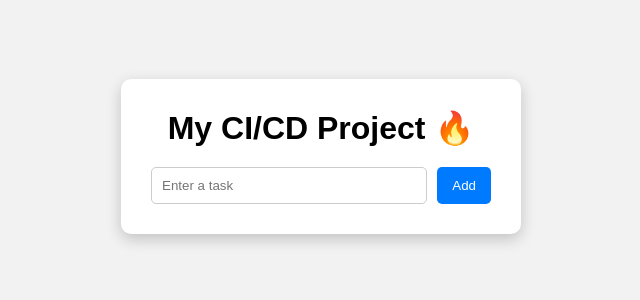
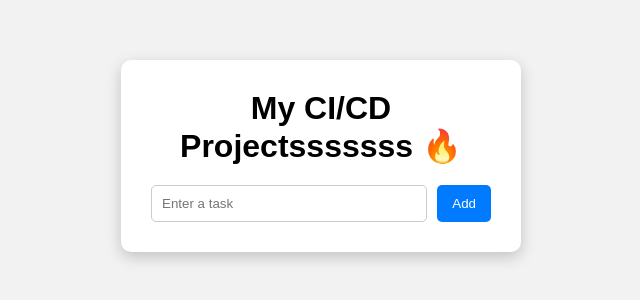
Before and after one commit to Sakthi6363/simple-ci-cd-project-1, a plain HTML site: page index.html in a window 1280 px wide. Shown: the part 244-544 px from the top of the page, without its empty margins (319-959 px from the left). Drawn offline with Linux system fonts and the light colour scheme.

Commit message:
Updated index page

```diff
--- a/index.html
+++ b/index.html
@@ -9,7 +9,7 @@
 <body>
 
     <div class="container">
-      <h1>My CI/CD Project 🔥</h1>
+      <h1>My CI/CD Projectsssssss 🔥</h1>
 
         <div class="input-box">
             <input type="text" id="taskInput" placeholder="Enter a task">
```
